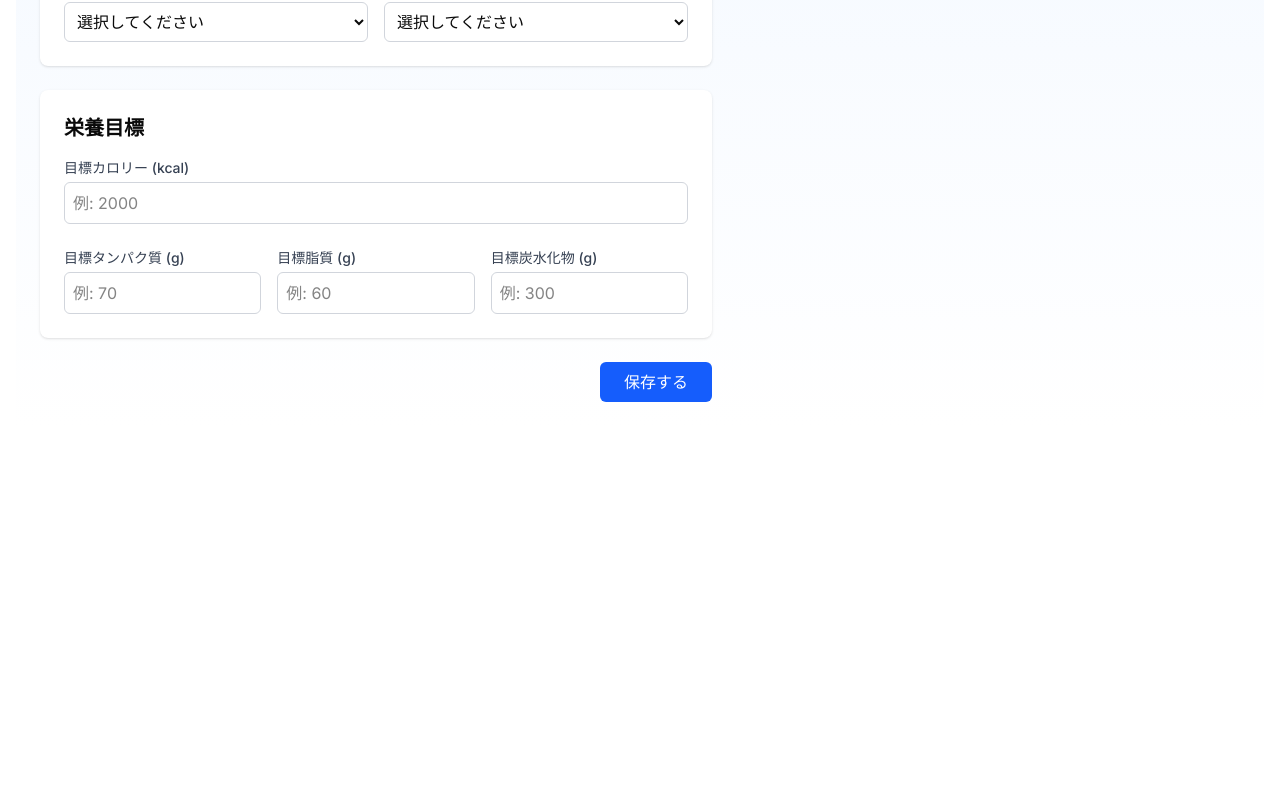
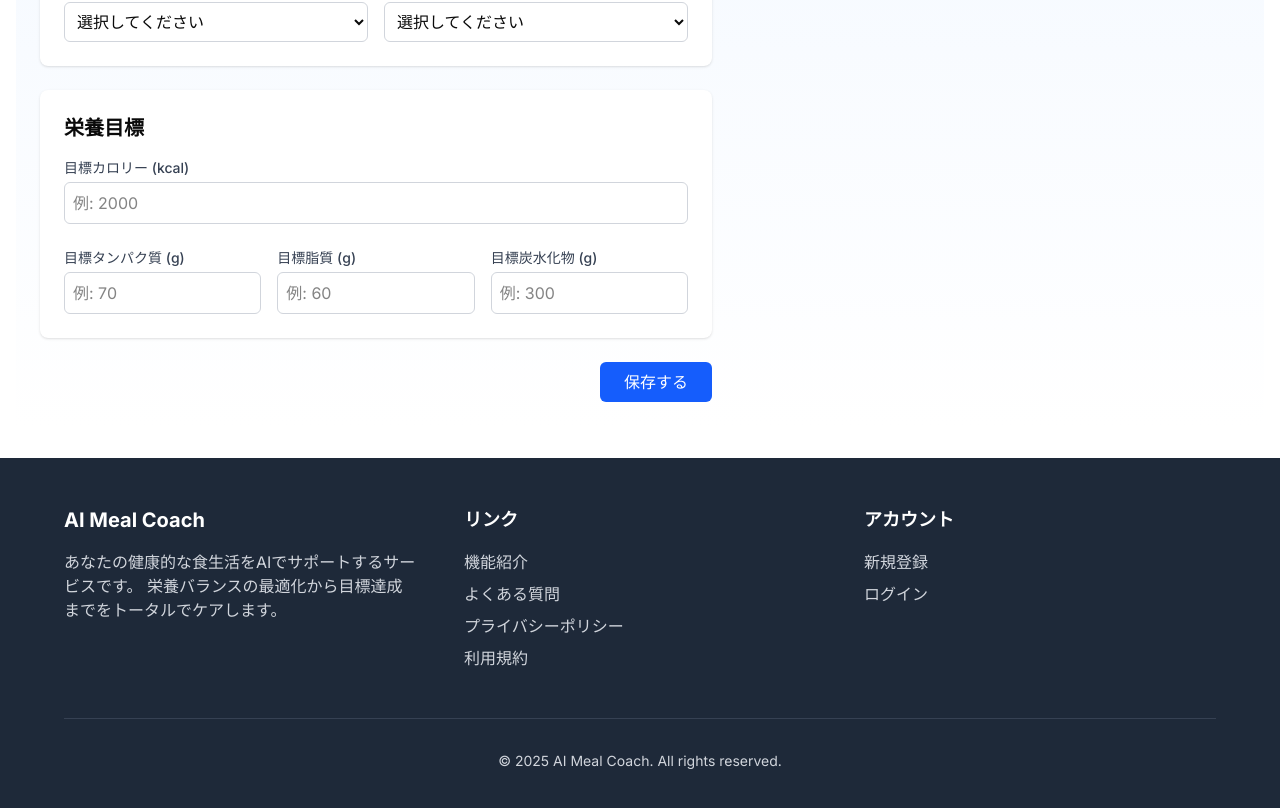
Before and after one commit to YamAtsu16/ai-meal-coach, a Next.js app: page /profile in a window 1280 px wide. Shown: the part 530-1338 px from the top of the page. Before the commit the page ends 1068 px from the top, so only its background shows below. Built offline with nearby package versions, Linux system fonts and the light colour scheme; no server answers.

Commit message:
フッター実装

```diff
--- a/src/app/layout.tsx
+++ b/src/app/layout.tsx
@@ -3,6 +3,7 @@ import type { Metadata } from 'next';
 import { Inter } from 'next/font/google';
 import { AuthProvider, ToastProvider } from '@/providers';
 import { Navigation } from '@/components/common/layout/Navigation';
+import { Footer } from '@/components/common/layout/Footer';
 
 /** フォント */
 const inter = Inter({ subsets: ['latin'] });
@@ -29,11 +30,12 @@ export default function RootLayout({
         <AuthProvider>
           <ToastProvider>
             <Navigation />
-            <div className="min-h-screen pt-16 pb-20">
+            <div className="min-h-screen pt-16">
               <main className="container mx-auto px-4 py-8">
                 {children}
               </main>
             </div>
+            <Footer />
           </ToastProvider>
         </AuthProvider>
       </body>
--- a/src/app/page.tsx
+++ b/src/app/page.tsx
@@ -12,7 +12,6 @@ import { motion } from 'framer-motion';
 export default function LandingPage() {
   const [isAuthenticated, setIsAuthenticated] = useState<boolean | null>(null);
   const [imageError, setImageError] = useState(false);
-  const [currentYear, setCurrentYear] = useState<number>(2024); // デフォルト値を固定値にする
   const router = useRouter();
 
   // 認証状態のチェック
@@ -37,9 +36,6 @@ export default function LandingPage() {
     };
 
     checkAuth();
-
-    // クライアントサイドでのみ現在の年を設定
-    setCurrentYear(new Date().getFullYear());
   }, [router]);
 
   // ローディング中は何も表示しない
@@ -192,52 +188,6 @@ export default function LandingPage() {
           </div>
         </div>
       </section>
-
-      {/* フッター */}
-      <footer className="bg-gray-800 text-gray-300 py-12 px-6">
-        <div className="container mx-auto max-w-6xl">
-          <div className="grid grid-cols-1 md:grid-cols-3 gap-12">
-            <div>
-              <h3 className="text-xl font-bold text-white mb-4">AI Meal Coach</h3>
-              <p className="mb-4">
-                あなたの健康的な食生活をAIでサポートするサービスです。
-                栄養バランスの最適化から目標達成までをトータルでケアします。
-              </p>
-            </div>
-            <div>
-              <h4 className="text-lg font-semibold text-white mb-4">リンク</h4>
-              <ul className="space-y-2">
-                <li>
-                  <Link href="#features" className="hover:text-white transition-colors">機能紹介</Link>
-                </li>
-                <li>
-                  <Link href="#" className="hover:text-white transition-colors">よくある質問</Link>
-                </li>
-                <li>
-                  <Link href="#" className="hover:text-white transition-colors">プライバシーポリシー</Link>
-                </li>
-                <li>
-                  <Link href="#" className="hover:text-white transition-colors">利用規約</Link>
-                </li>
-              </ul>
-            </div>
-            <div>
-              <h4 className="text-lg font-semibold text-white mb-4">アカウント</h4>
-              <ul className="space-y-2">
-                <li>
-                  <Link href="/register" className="hover:text-white transition-colors">新規登録</Link>
-                </li>
-                <li>
-                  <Link href="/login" className="hover:text-white transition-colors">ログイン</Link>
-                </li>
-              </ul>
-            </div>
-          </div>
-          <div className="border-t border-gray-700 mt-12 pt-8 text-center">
-            <p className="text-sm">© {currentYear} AI Meal Coach. All rights reserved.</p>
-          </div>
-        </div>
-      </footer>
     </div>
   );
 }
--- /dev/null
+++ b/src/components/common/layout/Footer.tsx
@@ -0,0 +1,69 @@
+'use client';
+
+import Link from 'next/link';
+import { useState, useEffect } from 'react';
+import { useSession } from 'next-auth/react';
+
+/**
+ * フッターコンポーネント
+ * @returns フッターコンポーネント
+ */
+export function Footer() {
+  const [currentYear, setCurrentYear] = useState<number>(2024);
+  const { status } = useSession();
+  const isAuthenticated = status === 'authenticated';
+
+  // クライアントサイドでのみ現在の年を設定
+  useEffect(() => {
+    setCurrentYear(new Date().getFullYear());
+  }, []);
+
+  return (
+    <footer className="bg-gray-800 text-gray-300 py-12 px-6">
+      <div className="container mx-auto max-w-6xl">
+        <div className={`grid grid-cols-1 ${isAuthenticated ? 'md:grid-cols-2' : 'md:grid-cols-3'} gap-12`}>
+          <div>
+            <h3 className="text-xl font-bold text-white mb-4">AI Meal Coach</h3>
+            <p className="mb-4">
+              あなたの健康的な食生活をAIでサポートするサービスです。
+              栄養バランスの最適化から目標達成までをトータルでケアします。
+            </p>
+          </div>
+          <div>
+            <h4 className="text-lg font-semibold text-white mb-4">リンク</h4>
+            <ul className="space-y-2">
+              <li>
+                <Link href="/#features" className="hover:text-white transition-colors">機能紹介</Link>
+              </li>
+              <li>
+                <Link href="#" className="hover:text-white transition-colors">よくある質問</Link>
+              </li>
+              <li>
+                <Link href="#" className="hover:text-white transition-colors">プライバシーポリシー</Link>
+              </li>
+              <li>
+                <Link href="#" className="hover:text-white transition-colors">利用規約</Link>
+              </li>
+            </ul>
+          </div>
+          {!isAuthenticated && (
+            <div>
+              <h4 className="text-lg font-semibold text-white mb-4">アカウント</h4>
+              <ul className="space-y-2">
+                <li>
+                  <Link href="/register" className="hover:text-white transition-colors">新規登録</Link>
+                </li>
+                <li>
+                  <Link href="/login" className="hover:text-white transition-colors">ログイン</Link>
+                </li>
+              </ul>
+            </div>
+          )}
+        </div>
+        <div className="border-t border-gray-700 mt-12 pt-8 text-center">
+          <p className="text-sm">© {currentYear} AI Meal Coach. All rights reserved.</p>
+        </div>
+      </div>
+    </footer>
+  );
+}
--- a/src/components/common/layout/Navigation.tsx
+++ b/src/components/common/layout/Navigation.tsx
@@ -63,7 +63,7 @@ export function Navigation() {
         <div className="flex items-center justify-between h-16">
           {/* ロゴ */}
           <Link href="/" className="font-bold text-lg sm:text-xl text-blue-600 whitespace-nowrap">
-            AI食事コーチ
+            AI Meal Coach
           </Link>
 
           {/* デスクトップメニュー - md以上の画面幅で表示 */}
```
